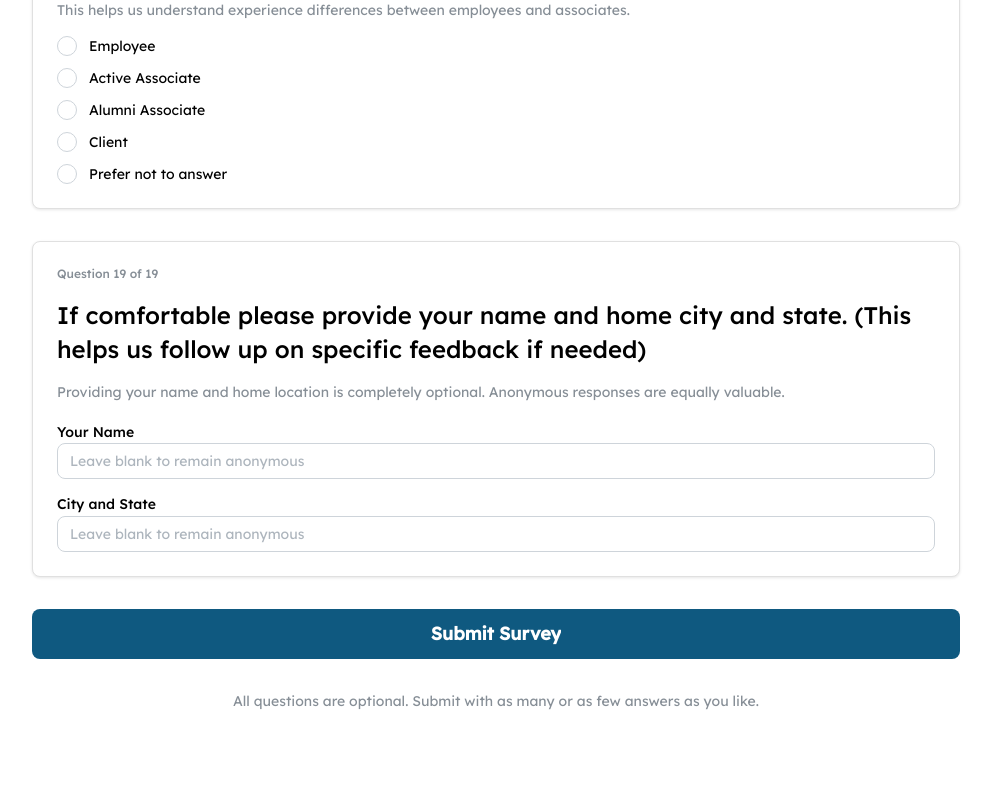
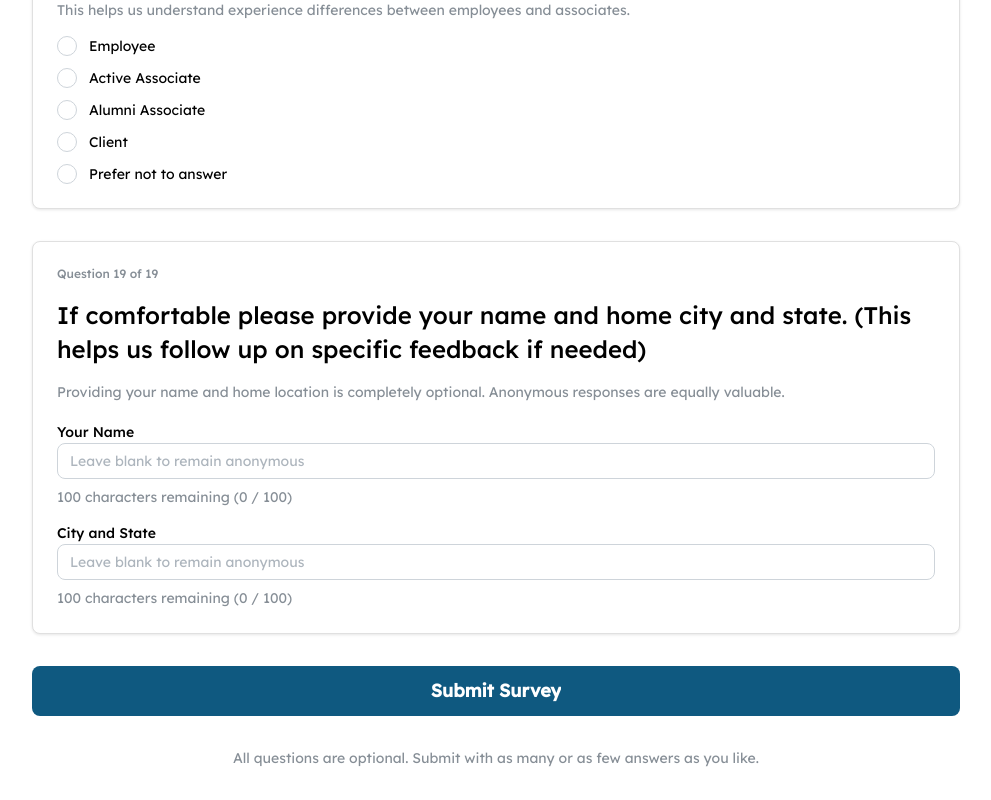
Before and after one commit to EqualExperts/nam-conference-survey, a React (Vite) app in the folder apps/frontend/: page / in a window 1280 px wide. Shown: the part 9199-9999 px from the top of the page, without its empty margins (144-1135 px from the left). Before the commit the page ends 9942 px from the top, so only its background shows below. Built offline with nearby package versions, Linux system fonts and the light colour scheme.

Commit message:
Update TextFieldQuestion.tsx

```diff
--- a/apps/frontend/src/components/questions/TextFieldQuestion.tsx
+++ b/apps/frontend/src/components/questions/TextFieldQuestion.tsx
@@ -15,6 +15,64 @@ interface TextFieldQuestionProps {
   }[];
   questionNumber?: number;
   totalQuestions?: number;
+}
+
+function FieldWithCounter({ field }: { field: TextFieldQuestionProps['fields'][0] }) {
+  const charCount = field.value?.length || 0;
+  const remaining = field.maxLength ? field.maxLength - charCount : null;
+
+  const counterState = useMemo(() => {
+    if (!field.maxLength || remaining === null) return null;
+
+    if (remaining < 0) {
+      return {
+        color: 'red.7',
+        message: 'error',
+      };
+    }
+
+    const warningThreshold = Math.floor(field.maxLength * 0.9);
+    if (charCount >= warningThreshold) {
+      return {
+        color: 'yellow.7',
+        message: 'warning',
+      };
+    }
+
+    return {
+      color: 'dimmed',
+      message: 'normal',
+    };
+  }, [field.maxLength, remaining, charCount]);
+
+  return (
+    <Stack gap="xs">
+      <TextInput
+        key={field.id}
+        label={field.label}
+        value={field.value}
+        onChange={(e) => field.onChange(e.currentTarget.value)}
+        placeholder={field.placeholder || ''}
+        error={field.maxLength && remaining !== null && remaining < 0 ?
+          `Please reduce to ${field.maxLength} characters or fewer` : undefined}
+      />
+      {field.maxLength && (
+        <Group justify="space-between" gap="xs">
+          <Text
+            size="sm"
+            c={counterState?.color}
+            fw={counterState?.message === 'error' ? 600 : 400}
+            aria-live="polite"
+            aria-atomic="true"
+          >
+            {remaining !== null && remaining >= 0
+              ? `${remaining} characters remaining (${charCount} / ${field.maxLength})`
+              : `${Math.abs(remaining!)} characters over limit (${charCount} / ${field.maxLength})`}
+          </Text>
+        </Group>
+      )}
+    </Stack>
+  );
 }
 
 export function TextFieldQuestion({
@@ -43,13 +101,7 @@ export function TextFieldQuestion({
 
         <Stack gap="sm">
           {fields.map((field) => (
-            <TextInput
-              key={field.id}
-              label={field.label}
-              value={field.value}
-              onChange={(e) => field.onChange(e.currentTarget.value)}
-              placeholder={field.placeholder || ''}
-            />
+            <FieldWithCounter key={field.id} field={field} />
           ))}
         </Stack>
       </Stack>
```
